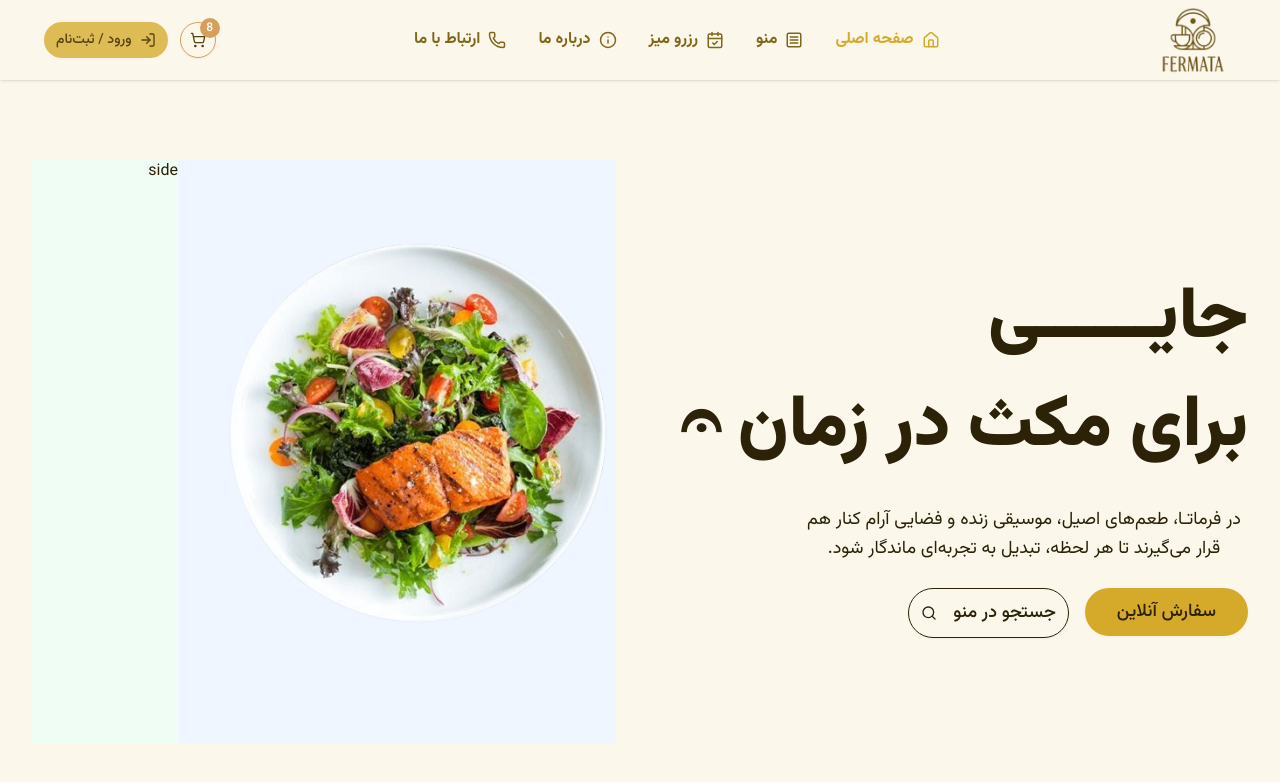
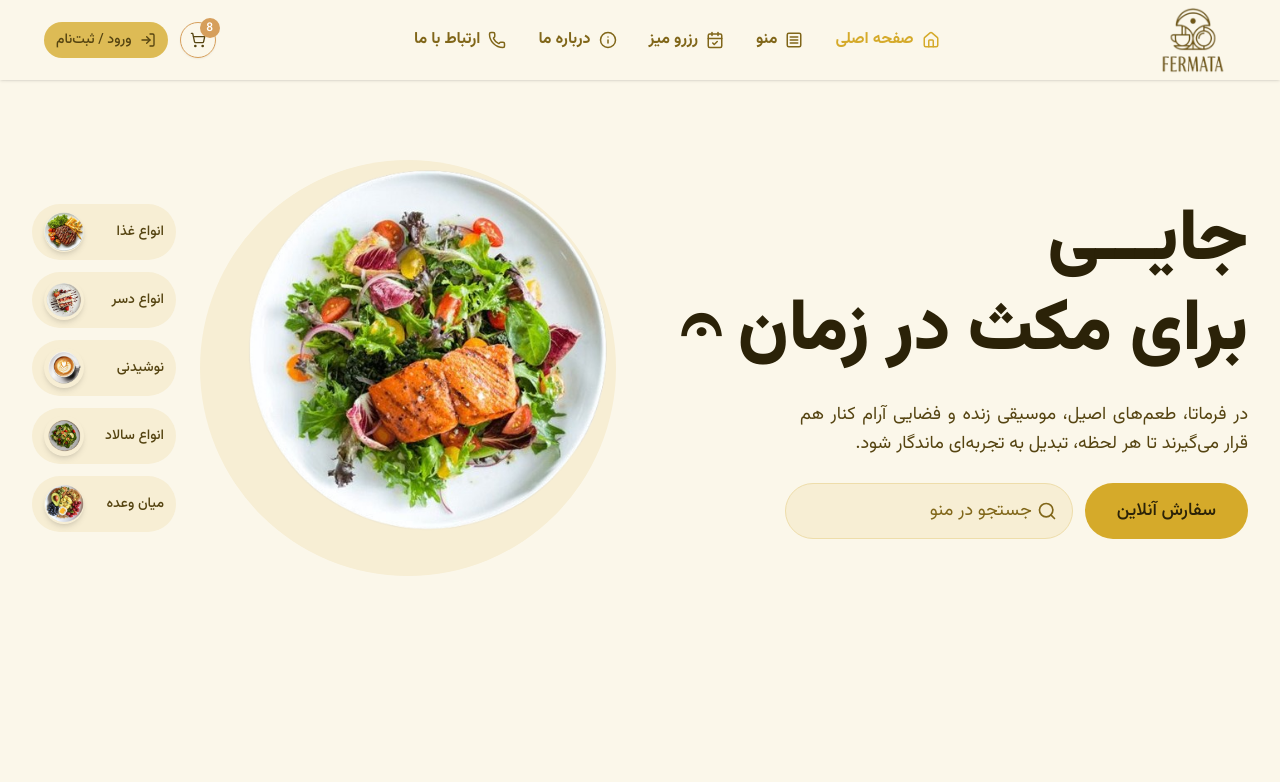
Before and after one commit to mahshid-sl/fermata, a Next.js app: page / in a window 1280 px wide. Shown: the top 782 px of the page. Built offline with nearby package versions, Linux system fonts and the light colour scheme.

Commit message:
Refactor code structure for improved readability and maintainability

```diff
--- a/components/shared/Hero.tsx
+++ b/components/shared/Hero.tsx
@@ -2,66 +2,87 @@ import { Button } from "../ui/button";
 import Image from "next/image";
 import banner from "@/public/banner/banner.png";
 import { Search } from "lucide-react";
+import SideBanner from "./SideBanner";
+import Link from "next/link";
 
 export default function Hero() {
   return (
     <section className="container mx-auto px-4 lg:px-8 py-12 lg:py-20">
       <div className="grid lg:grid-cols-2 gap-12 items-center">
-        <div className="space-y-6 ">
-          <h1 className="text-4xl lg:text-5xl xl:text-7xl font-black leading-normal text-clip  ">
-            <span className="flex">جایــــــی</span>
-            برای مکث در زمان <span> &#119056;</span>
+        {/* Text */}
+        <div className="space-y-6">
+          <h1 className="text-2xl md:text-4xl lg:text-5xl xl:text-7xl font-black leading-tight whitespace-nowrap">
+            <span className="block">جایـــی</span>
+            برای مکث در زمان <span>&#119056;</span>
           </h1>
+
           <p
-            className="text-lg leading-relaxed max-w-md text-center
-            md:justify-start"
+            className="
+          text-sm md:text-lg
+         leading-relaxed max-w-md text-primary-800 text-justify"
           >
-            در فرماتـا، طعم‌های اصیل، موسیقی زنده و فضایی آرام کنار هم قرار
+            در فرماتا، طعم‌های اصیل، موسیقی زنده و فضایی آرام کنار هم قرار
             می‌گیرند تا هر لحظه، تبدیل به تجربه‌ای ماندگار شود.
           </p>
-          <div
-            className="flex gap-4 flex-wrap justify-center
-            md:justify-start "
+
+          <div className="flex flex-wrap gap-3 justify-center md:justify-start">
+            {/* Order Button */}
+            <Button
+              asChild
+              className="
+      h-10 md:h-12 lg:h-14
+      px-5 md:px-6 lg:px-8
+      text-sm md:text-base lg:text-lg
+      rounded-full
+      bg-primary-500 hover:bg-primary-600
+    "
             >
-            <Button className="bg-primary-500 hover:bg-primary-500/90 transition-colors rounded-full px-8 py-6 text-lg cursor-pointer text0center flex items-center">
-              سفارش آنلاین
+              <Link href="/menu">سفارش آنلاین</Link>
             </Button>
 
-            <Button
-              variant="outline"
-              className="rounded-full px-8 py-6 text-lg "
-            >
-              جستجو در منو
-              <Search className="mr-2 h-5 w-5" />
-            </Button>
+            {/* Search Input */}
+            <div className="relative">
+              <input
+                type="search"
+                placeholder="جستجو در منو"
+                className="
+        h-10 md:h-12 lg:h-14
+        w-40 md:w-56 lg:w-72
+        rounded-full
+        bg-primary-100
+        border border-primary-200
+        pr-10 pl-4
+        text-sm md:text-base lg:text-lg
+        placeholder:text-primary-700
+        focus:outline-none focus:ring-2 focus:ring-primary-400
+        transition
+      "
+              />
+              <Search className="absolute right-4 top-1/2 -translate-y-1/2 h-4 w-4 md:h-5 md:w-5 text-primary-700" />
+            </div>
           </div>
         </div>
 
-        <div className="relative flex justify-between  bg-red-200 aspect-video  lg:aspect-square ">
-          <div className="bg-blue-50 flex-3 justify-center relative items-center">
+        {/* Visual */}
+        <div className="grid grid-cols-[1fr_auto] gap-6 items-center   ">
+          {/* Image */}
+          <div className="flex justify-center w-full  ">
+            {" "}
+            <div className="relative aspect-square w-full max-w-md bg-primary-100 rounded-full   ">
               <Image
                 src={banner}
-              alt="banner "
+                alt="Fermata banner"
                 fill
-              sizes="(max-width: 768px) 100vw, (max-width: 1200px) 50vw, 33vw"
-              objectFit="contain"
+                priority
+                className="object-contain "
               />
             </div>
-          <div className="bg-green-50 flex-1">side</div>
-          {/* <div className="relative w-full aspect-square max-w-lg mx-auto bg-blue-200">
-            <div className="absolute inset-0 bg-linear-to-br from-accent/20 to-transparent rounded-full bg-green-200" />
-            <img
-              src="/gourmet-salmon-dish-with-vegetables-on-white-plate.jpg"
-              alt="Delicious food plate"
-              className="relative z-10 w-full h-full object-cover rounded-full shadow-2xl"
-            />
-          </div> */}
-          {/* <div className="absolute -left-4 lg:-left-8 top-1/2 -translate-y-1/2 flex flex-col gap-4 bg-background p-4 rounded-3xl shadow-lg bg-violet-400 ">
-            <div className="w-12 h-12 rounded-full bg-primary flex items-center justify-center transition-colors bg-accent-400">
-              <img src="" alt="" />
-              انواع غذا
           </div>
-          </div> */}
+
+          {/* Side Banner */}
+          <div className="hidden sm:flex ">
+            <SideBanner />
+          </div>
         </div>
       </div>
     </section>
--- /dev/null
+++ b/components/shared/SideBanner.tsx
@@ -0,0 +1,60 @@
+import Image from "next/image";
+import mainDish from "@/public/banner/maindish.png";
+import dessert from "@/public/banner/deser.png";
+import drink from "@/public/banner/drink.png";
+import salad from "@/public/banner/salad.png";
+import snack from "@/public/banner/mianvade.png";
+
+const side = [
+  {
+    img: mainDish,
+    label: "انواع غذا",
+  },
+
+  {
+    img: dessert,
+    label: "انواع دسر",
+  },
+  {
+    img: drink,
+    label: " نوشیدنی",
+  },
+  {
+    img: salad,
+    label: "انواع سالاد",
+  },
+  {
+    img: snack,
+    label: " میان وعده",
+  },
+];
+
+export default function SideBanner() {
+  return (
+    <div className="flex flex-col gap-3">
+      {side.map((s) => (
+        <div
+          key={s.label}
+          className="  flex items-center justify-between
+  w-30 sm:w-32 lg:w-36
+  bg-primary-100
+  rounded-full
+  md:px-3  md:py-2
+"
+        >
+          <span className="text-sm font-medium whitespace-nowrap text-primary-800">
+            {s.label}
+          </span>
+
+          <Image
+            src={s.img}
+            alt={s.label}
+            width={40}
+            height={40}
+            className="rounded-full shadow-md shrink-0"
+          />
+        </div>
+      ))}
+    </div>
+  );
+}
```
Also changed, not shown: public/banner/salad.png (renamed from public/banner/salad-removebg-preview.png). Lines whose indentation alone changed are shown as unchanged.
